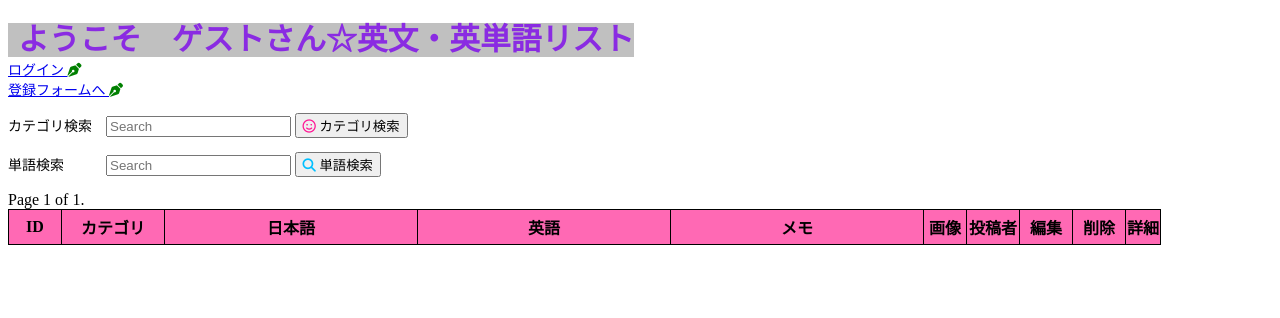
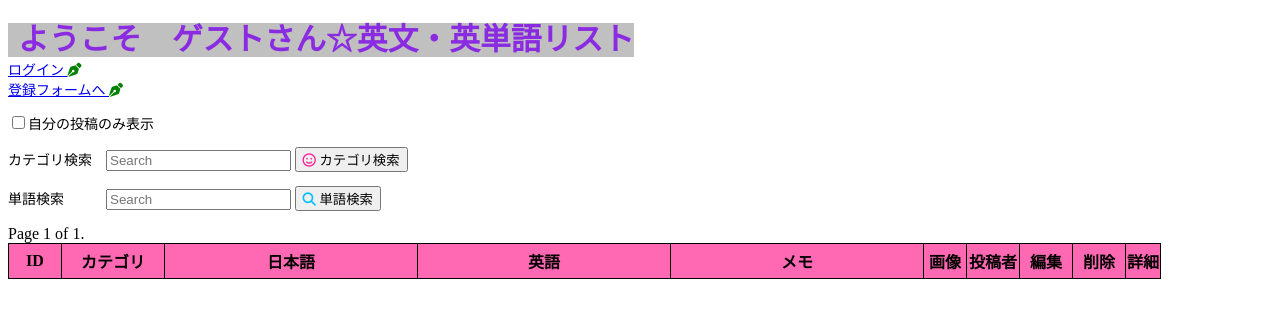
Before and after one commit to puji8493/english_list_rev2, a Django app: page /english_list/ in a window 1280 px wide. Shown: the top 318 px of the page. Run offline with Django 4.2, Linux system fonts and the light colour scheme; data that the repository does not hold is empty; some libraries are stand-ins or nearby versions.

Commit message:
checkboxの追加

```diff
--- a/english_list/templates/english_list/list_word.html
+++ b/english_list/templates/english_list/list_word.html
@@ -18,12 +18,19 @@
         <a href="{% url 'english_list:login' %}"> ログイン </a><i class="fa-solid fa-pen-nib fa-1x" style="color: green"></i><br>
         <a href="{% url 'english_list:form_create_view' %}"> 登録フォームへ </a><i class="fa-solid fa-pen-nib fa-1x" style="color: green"></i><br>
        {% endif %}
+{#<form method="get" action="{% url 'english_list:list_word' %}">#}
+{#  <p><input type="checkbox" name="my_list" {% if my_list %}checked{% endif %} onchange="this.form.submit();">自分の投稿のみ表示</p>#}
+{#</form>#}
+<form method="post" action="{% url 'english_list:list_word' %}">
+  {% csrf_token %}
+  <p><input type="checkbox" name="my_list" {% if my_list %}checked{% endif %} onchange="this.form.submit();">自分の投稿のみ表示</p>
+</form>
+
 <form method="get" action="{% url 'english_list:list_word' %}" method="get">
   <p>カテゴリ検索　<input name="category" class="form-control me-2" type="search" type="text" placeholder="Search" aria-label="Search" value="{{category}}">
     <button class="btn btn-outline-primary" type="submit"><i class="fa-sharp fa-regular fa-face-smile" style="color: deeppink"></i> カテゴリ検索</button>
    </p>
 </form>
-
     <form class="d-flex" action="{% url 'english_list:list_word' %}" method="get">
     <p>単語検索　　　<input name="keyword" class="form-control me-2" type="search" type="text" placeholder="Search" aria-label="Search" value="{{keyword}}">
     <button class="btn btn-outline-primary" type="submit"><i class="fas fa-search" style="color: deepskyblue"></i> 単語検索</button></p>
--- a/english_list/views.py
+++ b/english_list/views.py
@@ -26,7 +26,6 @@ class MyDispatchMixin:
 
 
 class CheckMyPostMixin(UserPassesTestMixin):
-
     raise_exception = True
 
     def test_func(self):
@@ -46,6 +45,10 @@ class WordListView(ListView):
         query = self.request.GET
         category = query.get('category')
         keyword = query.get('keyword')
+        my_list = self.request.session.get('my_list') == 'on'
+
+        if my_list and self.request.user.is_authenticated:
+            queryset = queryset.filter(user=self.request.user)
 
         if category or keyword:
             filters = Q()
@@ -57,11 +60,11 @@ class WordListView(ListView):
 
         return queryset.order_by('id')
 
-    """
-    しかし、ここでの&=は、DjangoのQオブジェクトを使ったクエリビルダーで、ビット演算子の代わりに論理演算子（AND）を表します。
-    &=を使うことで、複数の検索条件を持つフィルターを作成できます。左辺のfiltersオブジェクトに、右辺の検索条件が追加され、その結果がfiltersに代入されます。&=を使わない場合、別々のQオブジェクトを作成して、|演算子で結合する必要があります。
-    上記のコードでは、categoryの値が存在する場合、categoryでフィルタリングされたクエリセットを返します。keywordの値が存在する場合は、ja_word、en_word、memoのいずれかがkeywordを含むものでフィルタリングされたクエリセット
-    """
+        """
+        ここでの&=は、DjangoのQオブジェクトを使ったクエリビルダーで、ビット演算子の代わりに論理演算子（AND）を表します。
+        &=を使うことで、複数の検索条件を持つフィルターを作成できます。左辺のfiltersオブジェクトに、右辺の検索条件が追加され、その結果がfiltersに代入されます。&=を使わない場合、別々のQオブジェクトを作成して、|演算子で結合する必要があります。
+        上記のコードでは、categoryの値が存在する場合、categoryでフィルタリングされたクエリセットを返します。keywordの値が存在する場合は、ja_word、en_word、memoのいずれかがkeywordを含むものでフィルタリングされたクエリセット
+        """
 
     def get_context_data(self, **kwargs):
         """テンプレートに渡すコンテキストデータを返すメソッド
@@ -71,7 +74,19 @@ class WordListView(ListView):
         query = self.request.GET
         context['category'] = query.get('category', '')
         context['keyword'] = query.get('keyword', '')
+        context['my_list'] = self.request.session.get('my_list') == 'on'
+
         return context
+
+    def post(self, request, *args, **kwargs):
+        """検索ボタンを押した時の処理"""
+
+        my_list = request.POST.get('my_list')
+        if my_list:
+            request.session['my_list'] = my_list
+        else:
+            request.session.pop('my_list', None)
+        return super().get(request, *args, **kwargs)
 
 
 class CreateWordView(LoginRequiredMixin, CreateView):
@@ -103,6 +118,7 @@ class WordDetailView(DetailView):
 
     def get_queryset(self):
         return WordLists.objects.select_related('user')
+
 
 class WordUpdateView(MyDispatchMixin, UpdateView):
     """編集のビュー"""
```
